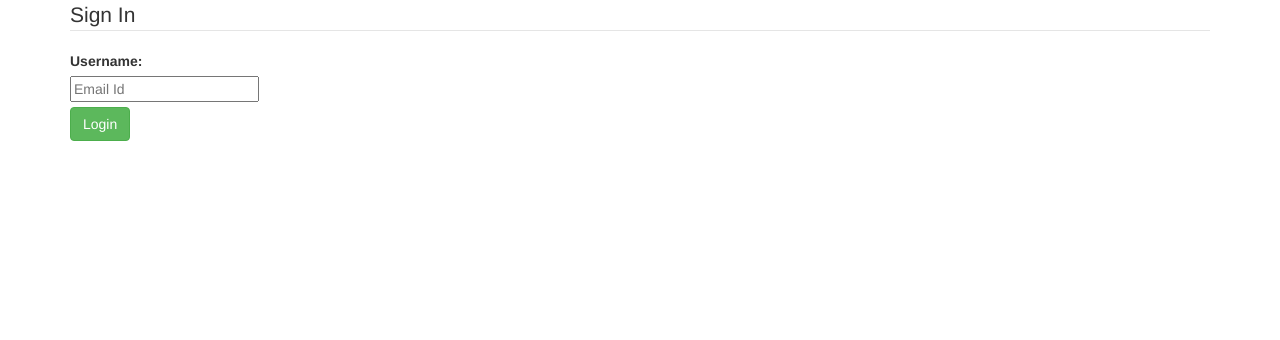
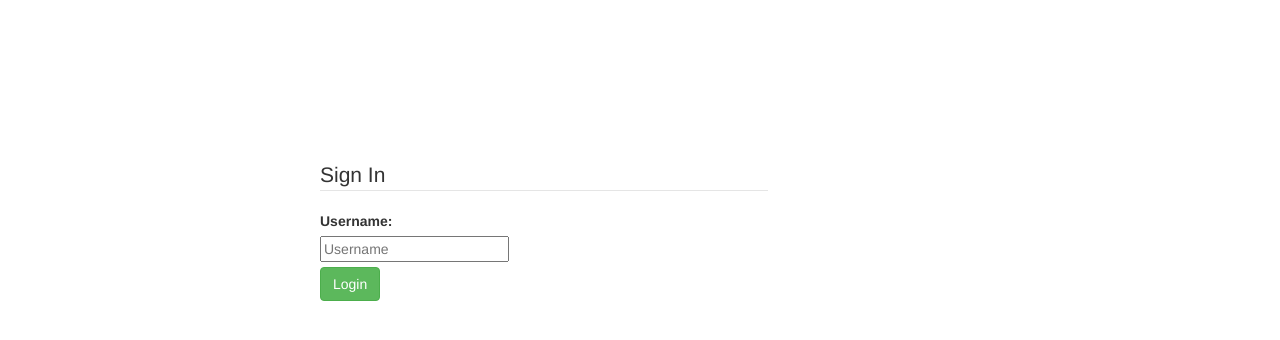
Before and after one commit to pratcurve/book_rec, a website: page views/login.html in a window 1280 px wide. Drawn offline with nearby package versions, Linux system fonts and the light colour scheme; files that its build step writes are made by us from their sources.

Commit message:
login css

```diff
--- /dev/null
+++ b/public/login.css
@@ -0,0 +1,6 @@
+form{
+  width: 35%;
+  position: absolute;
+  top: 20%;
+  left: 25%;
+}
--- a/views/login.html
+++ b/views/login.html
@@ -3,15 +3,16 @@
 <head>
   <title></title>
   <link rel="stylesheet" type="text/css" href="https://maxcdn.bootstrapcdn.com/bootstrap/3.3.7/css/bootstrap.min.css">
+  <link rel="stylesheet" type="text/css" href="./login.css">
 </head>
 <body>
   <div class="container">
-    <form method="post" class="form-control-group" action="/login">
+    <form  method="post" class="form-control-group" action="/login">
         <legend>Sign In</legend>
           <div class="control-group">
             <label class="control-label" for="username">Username:</label>
             <div class="controls">
-              <input class="span3" type="text" name="username" placeholder="Email Id">
+              <input class="span3" type="text" name="username" placeholder="Username">
             </div>
           </div>
           <button style="margin-top: 5px" type="submit" class="btn btn-success">Login</button>
@@ -22,10 +23,7 @@
 <script type="text/javascript">
   function onLogin(){
   var email = document.getElementById('username').value;
-  console.log(email);
-  console.log("herre in js");
   if (email.length < 4) {
-    console.log("length");
     document.getElementById("error").innerHtml = "Please Enter valid mail Id";
     return false;
   } return true;
```
